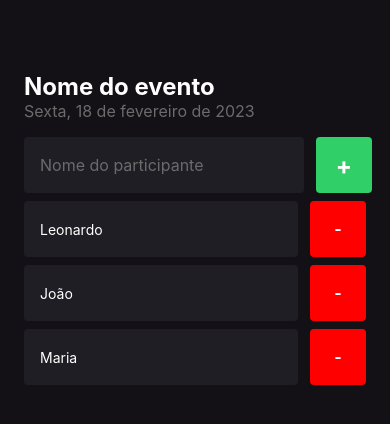
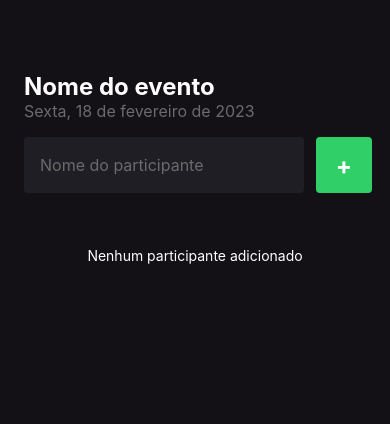
Before and after one commit to leonardoprimieri/imhere-react-native, a React Native app: screen / in a window 390 px wide. Shown: the top 424 px of the page. Built offline with nearby package versions, Linux system fonts and the light colour scheme.

Commit message:
feat: control input state

```diff
--- a/src/screens/home/home-screen-styles.ts
+++ b/src/screens/home/home-screen-styles.ts
@@ -50,5 +50,8 @@ export const homePageStyles = StyleSheet.create({
     color: '#fff',
     marginTop: 30,
     textAlign: 'center'
+  },
+  participantsList: {
+    marginTop: 24
   }
 });
--- a/src/screens/home/home-screen.tsx
+++ b/src/screens/home/home-screen.tsx
@@ -5,12 +5,12 @@ import { Participant } from "../../components";
 import { homePageStyles } from './home-screen-styles'
 
 export const HomeScreen = () => {
-  const [participants, setParticipants] = useState(['Leonardo', 'João', 'Maria'])
+  const [participants, setParticipants] = useState<string[]>([])
+  const [newParticipant, setNewParticipant] = useState('')
 
   const handleAddParticipant = () => {
-    if (participants.includes('João')) {
-      return Alert.alert('Ja', "João já está na lista")
-    }
+    setParticipants(oldParticipants => [...oldParticipants, newParticipant])
+    setNewParticipant('')
   }
 
   const handleRemoveParticipant = (participant: string) => {
@@ -33,6 +33,8 @@ export const HomeScreen = () => {
       <Text style={homePageStyles.eventDate}>Sexta, {new Date().getDate()} de fevereiro de 2023</Text>
       <View style={homePageStyles.form}>
         <TextInput
+          value={newParticipant}
+          onChangeText={setNewParticipant}
           style={homePageStyles.input}
           placeholder="Nome do participante"
           placeholderTextColor='#6b6b6b'
@@ -42,6 +44,7 @@ export const HomeScreen = () => {
         </TouchableOpacity>
       </View>
       <FlatList
+        style={homePageStyles.participantsList}
         data={participants}
         keyExtractor={item => item}
         renderItem={({ item }) => (
```
